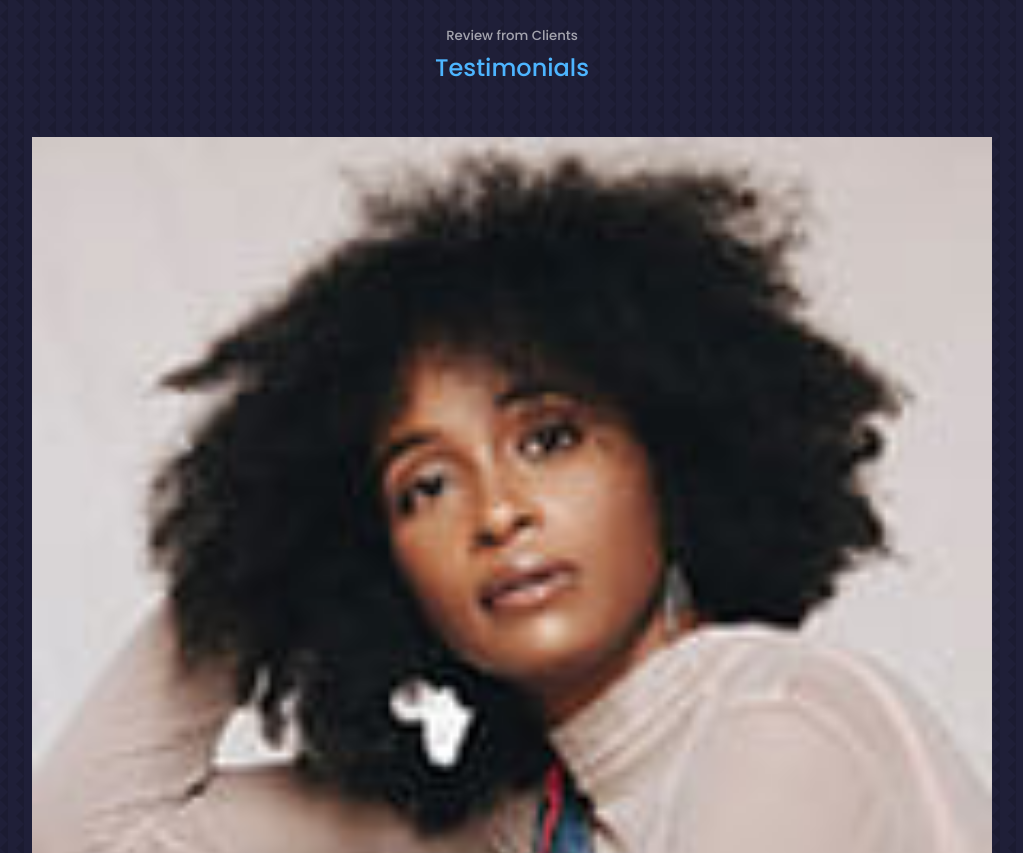
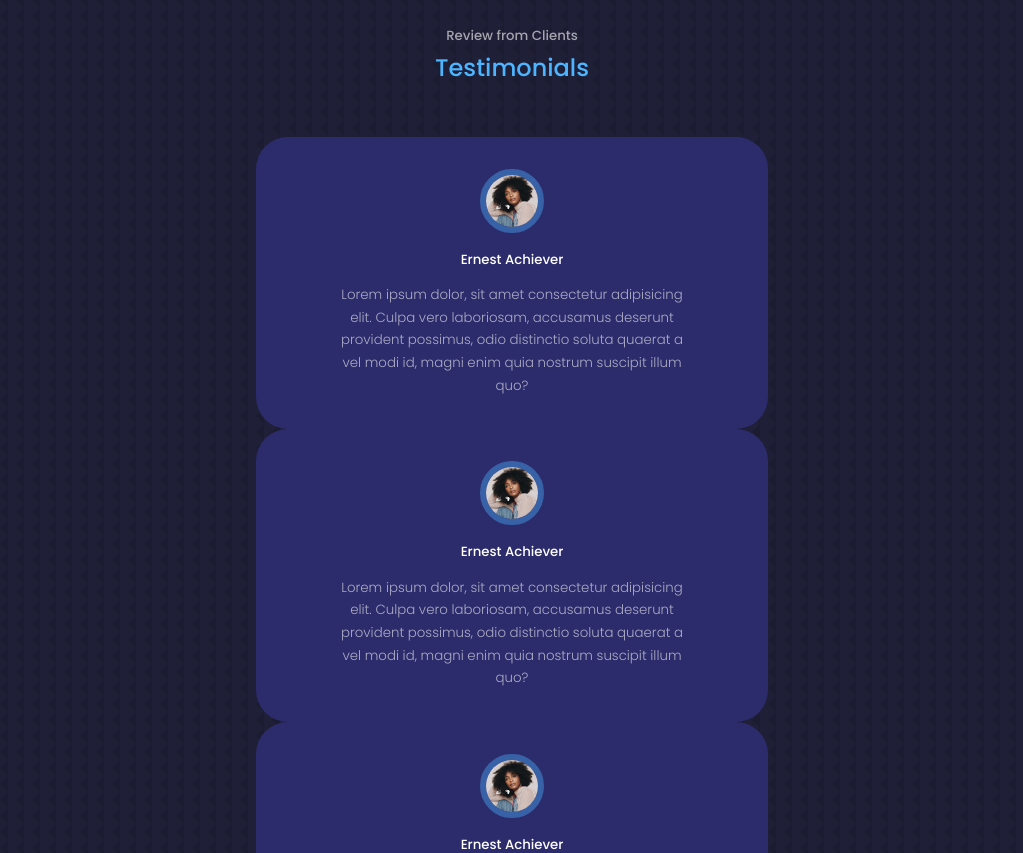
Before and after one commit to hackwebdev/react-personal-portfolio-website, a React (Create React App) app: page / in a window 1280 px wide. Shown: the part 4360-5213 px from the top of the page, without its empty margins (128-1151 px from the left). Built offline with nearby package versions, Linux system fonts and the light colour scheme.

Commit message:
testimonial component css

```diff
--- a/src/components/testimonials/testimonials.css
+++ b/src/components/testimonials/testimonials.css
@@ -0,0 +1,27 @@
+.container.testimonials__container {
+  width: 40%;
+}
+
+.client__avatar {
+  width: 4rem;
+  aspect-ratio: 1/1;
+  overflow: hidden;
+  border-radius: 50%;
+  margin: 0 auto 1rem;
+  border: 0.4rem solid var(--color-primary-variant);
+}
+
+.testimonial {
+  background-color: var(--color-bg-variant);
+  text-align: center;
+  padding: 2rem;
+  border-radius: 2rem;
+  user-select: none;
+}
+.client__review {
+  color: var(--color-light);
+  font-weight: 300;
+  display: block;
+  width: 80%;
+  margin: 0.8rem auto 0;
+}
```
Also changed, not shown: src/components/testimonials/Testimonials.jsx (+15 -15 lines).
